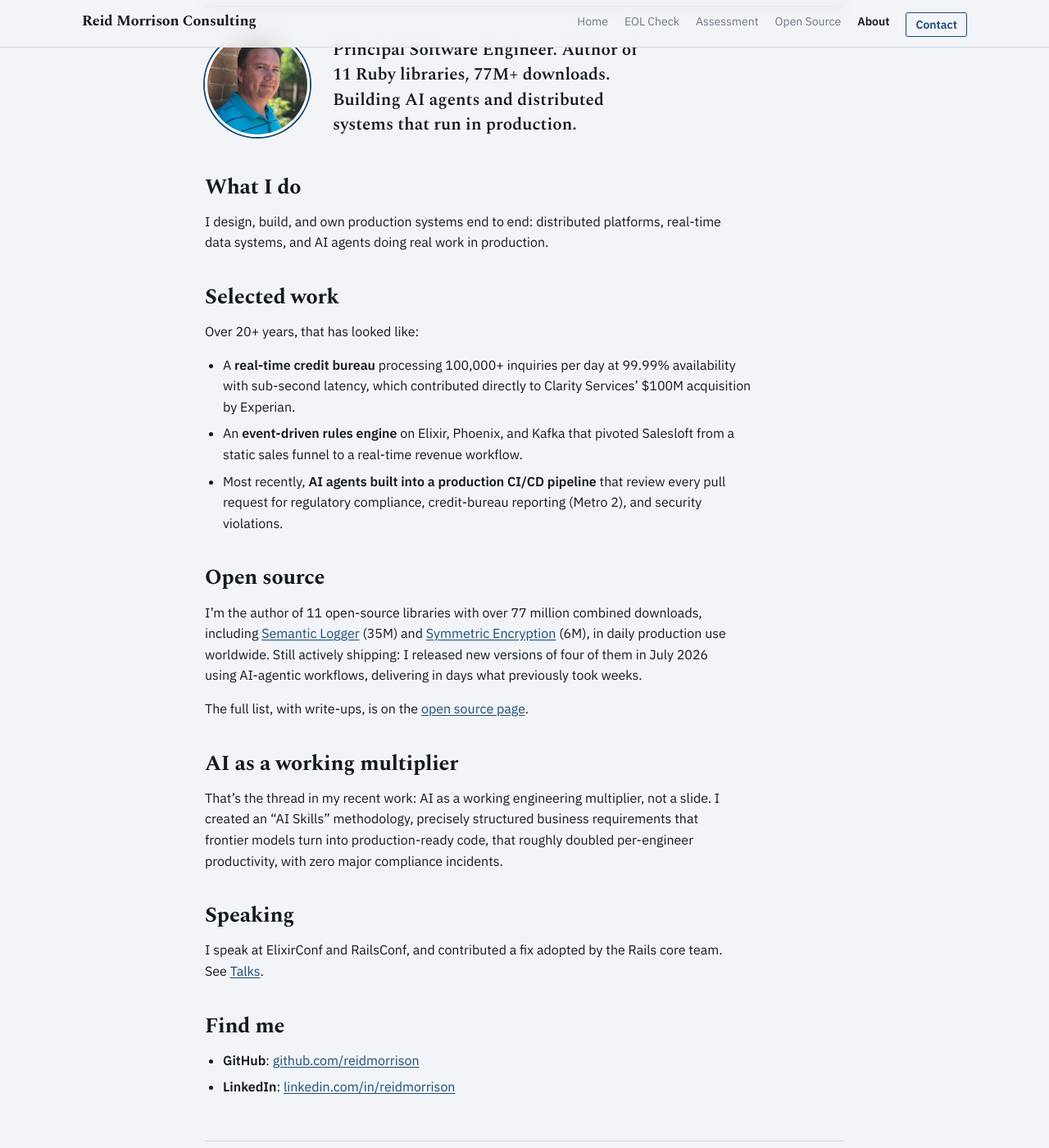
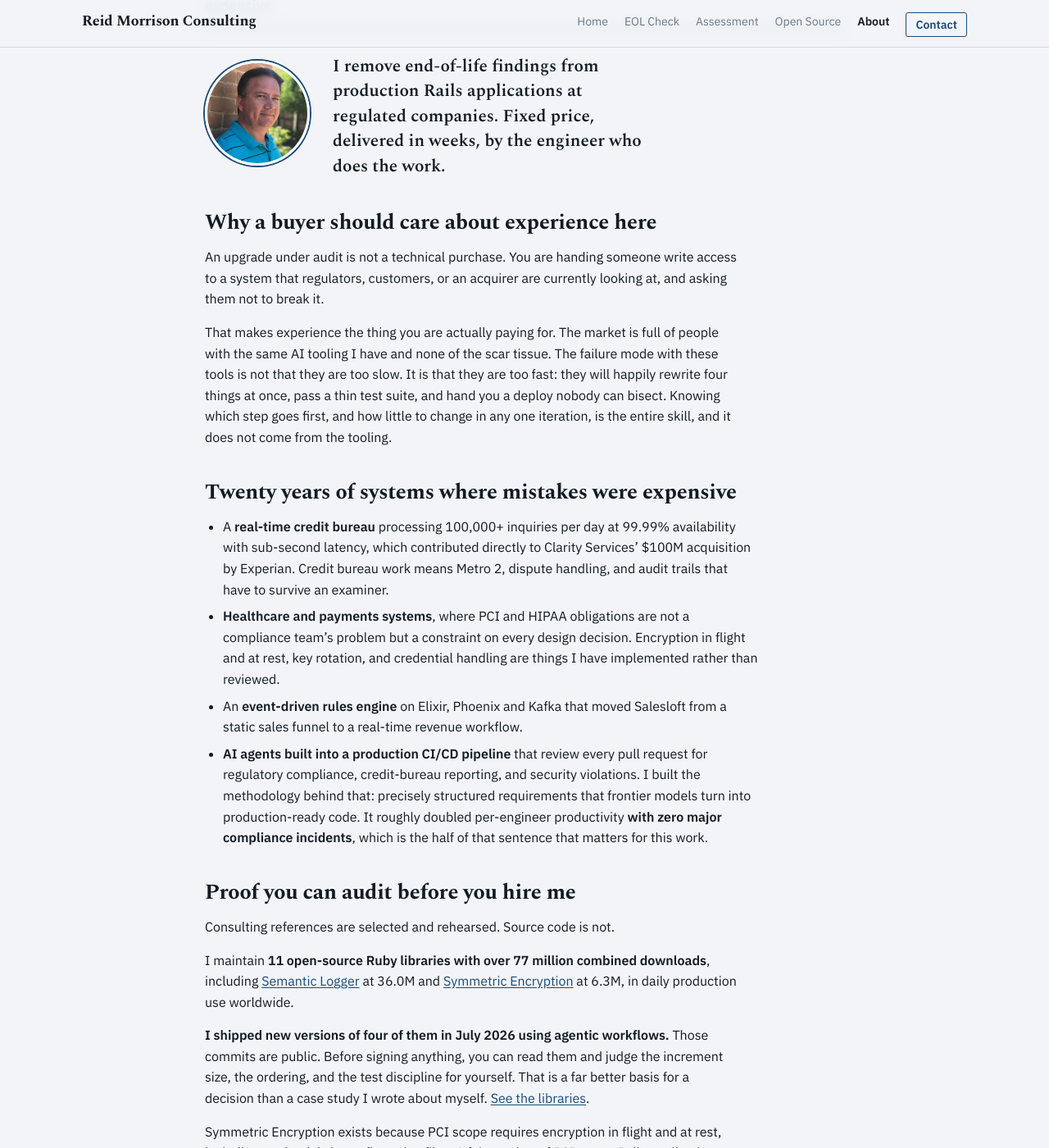
Before and after one commit to reidmorrison/reidmorrison.com, a Jekyll site: the page built from about.md, in a window 1280 px wide and 1400 px high, scrolled down 215 px. Shown: the whole window at 82% size. Built offline with Jekyll 4.4.1, drawn with Linux system fonts in a browser that asks for light colours; some of the changed text lies outside the part shown.

Commit message:
Retire the job-search positioning
The site's purpose has fully changed and three places still spoke to a hiring
manager rather than a buyer.

- _config.yml carried the old identity: title "Reid Morrison", tagline
  "Principal Software Engineer", and a description about building AI agents and
  distributed systems. jekyll-seo-tag reads those on every page, so that was how
  the entire site described itself in search results and link previews. It is
  now the practice and what it sells.

- about.md is rewritten. It was adapted from Reid's LinkedIn About section and
  read as a career summary: what I do, selected work, AI as a working
  multiplier, find me. It now argues one thing, that an upgrade under audit is a
  risk purchase and the buyer is paying for judgement rather than capacity. The
  regulated-systems history is evidence for that argument instead of a list of
  roles, the public gem commits are offered as something a prospect can audit
  before signing, and being solo is stated as a trade with a named limit rather
  than hidden. The profile-link list is gone; those are in the footer of every
  page and the page ends on a call to action.

  The two download figures it quotes now render from _data/projects.yml, which
  also corrects them: they had drifted to 35M and 6M against the data file's
  36.0M and 6.3M.

- CLAUDE.md says plainly that this is a commercial site, that copy addressed to
  someone deciding whether to employ Reid is a leftover to be fixed rather than
  a style choice, and that _config.yml describing a person looking for work is a
  bug. The rule protecting the About prose is lifted, with a note on what the
  page now argues so a later edit does not undo the point. Stale pointers to
  index.md for the library list and download counts now point at open-source.md.

- README.md no longer claims the styling is shared with the documentation sites,
  which stopped being true at the retheme.

Co-Authored-By: Claude Opus 5 <noreply@anthropic.com>

```diff
--- a/_config.yml
+++ b/_config.yml
@@ -1,10 +1,13 @@
-title: Reid Morrison
-tagline: Principal Software Engineer
+# Site identity. jekyll-seo-tag reads these for every page, so they set how the
+# whole site is described in search results and link previews. They were the
+# job-search positioning until 2026-08-28; this site now sells a service.
+title: Reid Morrison Consulting
+tagline: EOL Remediation
 description: >-
-  Reid Morrison. Principal Software Engineer building AI agents and distributed
-  systems that run in production. Author of 11 open-source Ruby libraries with
-  over 77 million combined downloads, including Semantic Logger and Symmetric
-  Encryption.
+  Reid Morrison Consulting. End-of-life remediation for Rails applications in
+  PCI DSS, SOC 2, HIPAA and ISO 27001 scope. Fixed-price upgrades off unsupported
+  Rails and Ruby versions, delivered by a principal engineer with twenty years in
+  regulated systems.
 url: https://reidmorrison.com
 author: Reid Morrison
 
--- a/about.md
+++ b/about.md
@@ -1,64 +1,109 @@
 ---
 layout: default
 title: About
-heading: The person who does the work
+heading: You are buying judgement, not capacity
 standfirst: >-
-  Twenty years on systems where being wrong was expensive. I do not hand this to
-  a junior.
+  Anyone can point a coding agent at a Rails upgrade. The reason to hire me is
+  twenty years of knowing what breaks, on systems where being wrong was
+  expensive.
 description: >-
-  Reid Morrison, Principal Software Engineer. Distributed systems, real-time data
-  platforms, AI agents in production, and 11 open-source libraries with 77M+
-  downloads.
+  Reid Morrison. Twenty years building regulated production systems: credit
+  bureau, healthcare, payments. Author of 11 open-source Ruby libraries with
+  77M+ downloads. Now doing end-of-life remediation full time.
 ---
+
+{% assign logger = site.data.projects | where: "name", "Semantic Logger" | first %}
+{% assign crypto = site.data.projects | where: "name", "Symmetric Encryption" | first %}
 
 <div class="about-intro" markdown="1">
 ![Reid Morrison]({{ '/images/reid-morrison.jpg' | relative_url }}){: class="avatar" }
 
-> Principal Software Engineer. Author of 11 Ruby libraries, 77M+ downloads. Building AI
-> agents and distributed systems that run in production.
+> I remove end-of-life findings from production Rails applications at regulated
+> companies. Fixed price, delivered in weeks, by the engineer who does the work.
 </div>
 
-## What I do
+## Why a buyer should care about experience here
 
-I design, build, and own production systems end to end: distributed platforms, real-time
-data systems, and AI agents doing real work in production.
+An upgrade under audit is not a technical purchase. You are handing someone
+write access to a system that regulators, customers, or an acquirer are
+currently looking at, and asking them not to break it.
 
-## Selected work
+That makes experience the thing you are actually paying for. The market is full
+of people with the same AI tooling I have and none of the scar tissue. The
+failure mode with these tools is not that they are too slow. It is that they
+are too fast: they will happily rewrite four things at once, pass a thin test
+suite, and hand you a deploy nobody can bisect. Knowing which step goes first,
+and how little to change in any one iteration, is the entire skill, and it does
+not come from the tooling.
 
-Over 20+ years, that has looked like:
+## Twenty years of systems where mistakes were expensive
 
-- A **real-time credit bureau** processing 100,000+ inquiries per day at 99.99% availability
-  with sub-second latency, which contributed directly to Clarity Services' $100M acquisition
-  by Experian.
-- An **event-driven rules engine** on Elixir, Phoenix, and Kafka that pivoted Salesloft from
-  a static sales funnel to a real-time revenue workflow.
-- Most recently, **AI agents built into a production CI/CD pipeline** that review every pull
-  request for regulatory compliance, credit-bureau reporting (Metro 2), and security
-  violations.
+- A **real-time credit bureau** processing 100,000+ inquiries per day at 99.99%
+  availability with sub-second latency, which contributed directly to Clarity
+  Services' $100M acquisition by Experian. Credit bureau work means Metro 2,
+  dispute handling, and audit trails that have to survive an examiner.
+- **Healthcare and payments systems**, where PCI and HIPAA obligations are not a
+  compliance team's problem but a constraint on every design decision. Encryption
+  in flight and at rest, key rotation, and credential handling are things I have
+  implemented rather than reviewed.
+- An **event-driven rules engine** on Elixir, Phoenix and Kafka that moved
+  Salesloft from a static sales funnel to a real-time revenue workflow.
+- **AI agents built into a production CI/CD pipeline** that review every pull
+  request for regulatory compliance, credit-bureau reporting, and security
+  violations. I built the methodology behind that: precisely structured
+  requirements that frontier models turn into production-ready code. It roughly
+  doubled per-engineer productivity **with zero major compliance incidents**,
+  which is the half of that sentence that matters for this work.
 
-## Open source
+## Proof you can audit before you hire me
 
-I'm the author of 11 open-source libraries with over 77 million combined downloads,
-including [Semantic Logger](https://logger.reidmorrison.com) (35M) and
-[Symmetric Encryption](https://encryption.reidmorrison.com) (6M), in daily production use
-worldwide. Still actively shipping: I released new versions of four of them in July 2026
-using AI-agentic workflows, delivering in days what previously took weeks.
+Consulting references are selected and rehearsed. Source code is not.
 
-The full list, with write-ups, is on the [open source page](open-source.html).
+I maintain **11 open-source Ruby libraries with over 77 million combined
+downloads**, including [Semantic Logger]({{ logger.docs }}) at
+{{ logger.downloads }} and [Symmetric Encryption]({{ crypto.docs }}) at
+{{ crypto.downloads }}, in daily production use worldwide.
 
-## AI as a working multiplier
+**I shipped new versions of four of them in July 2026 using agentic workflows.**
+Those commits are public. Before signing anything, you can read them and judge
+the increment size, the ordering, and the test discipline for yourself. That is
+a far better basis for a decision than a case study I wrote about myself.
+[See the libraries](open-source.html).
 
-That's the thread in my recent work: AI as a working engineering multiplier, not a slide.
-I created an "AI Skills" methodology, precisely structured business
-requirements that frontier models turn into production-ready code, that roughly doubled
-per-engineer productivity, with zero major compliance incidents.
+Symmetric Encryption exists because PCI scope requires encryption in flight and
+at rest, including credentials in configuration files. A fair number of
+PCI-scope Rails applications depend on it, which is a reasonable indication of
+how long I have been working on this particular problem.
+
+## You get me
+
+This practice is deliberately one person. There is no bench, no account manager,
+and no junior who does the work after the senior wins it. I take two engagements
+at a time so that neither is being fitted around the other.
+
+The trade is honest: I am not the right call for a twelve-team platform
+migration. For one business-critical application that has fallen off supported
+versions and now has a date attached to it, being solo is the feature.
+
+## How I work
+
+Fixed price per milestone, never hourly, so you carry no risk on how long it
+takes. Phased single-version hops, each shipped to production and soaked before
+the next begins, so any problem traces to one change. All tooling runs inside
+your own environment, and no client code goes to services outside your control.
+
+That last point is in the agreement rather than promised in a meeting, along
+with liability capped at fees paid and a review clause that pauses the clock
+instead of quietly eating the schedule when your reviewer is unavailable.
+
+[How the assessment works](assessment.html)
 
 ## Speaking
 
-I speak at ElixirConf and RailsConf, and contributed a fix adopted by the Rails core team.
-See [Talks](talks.html).
+I have spoken at ElixirConf and RailsConf, and contributed a fix adopted by the
+Rails core team. See [Talks](talks.html).
 
-## Find me
-
-- **GitHub**: [github.com/reidmorrison](https://github.com/reidmorrison)
-- **LinkedIn**: [linkedin.com/in/reidmorrison](https://www.linkedin.com/in/reidmorrison)
+<div class="cta-row" markdown="0">
+  <a class="btn btn-primary" href="{{ '/contact.html' | relative_url }}">Start a conversation</a>
+  <a class="btn btn-secondary" href="{{ '/eol/' | relative_url }}">Check your exposure</a>
+</div>
```
Also changed, not shown: CLAUDE.md (+60 -25 lines), README.md.
